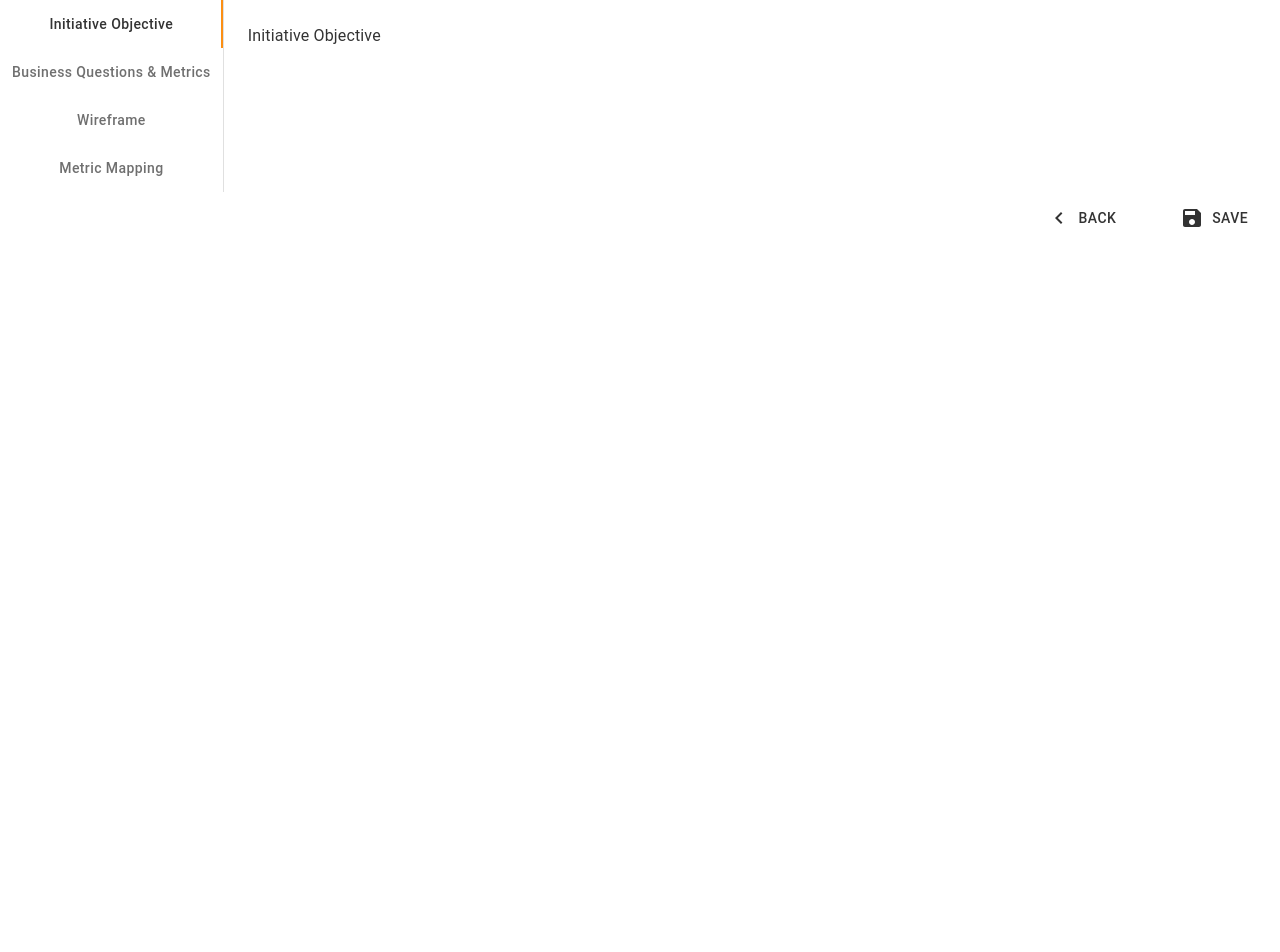
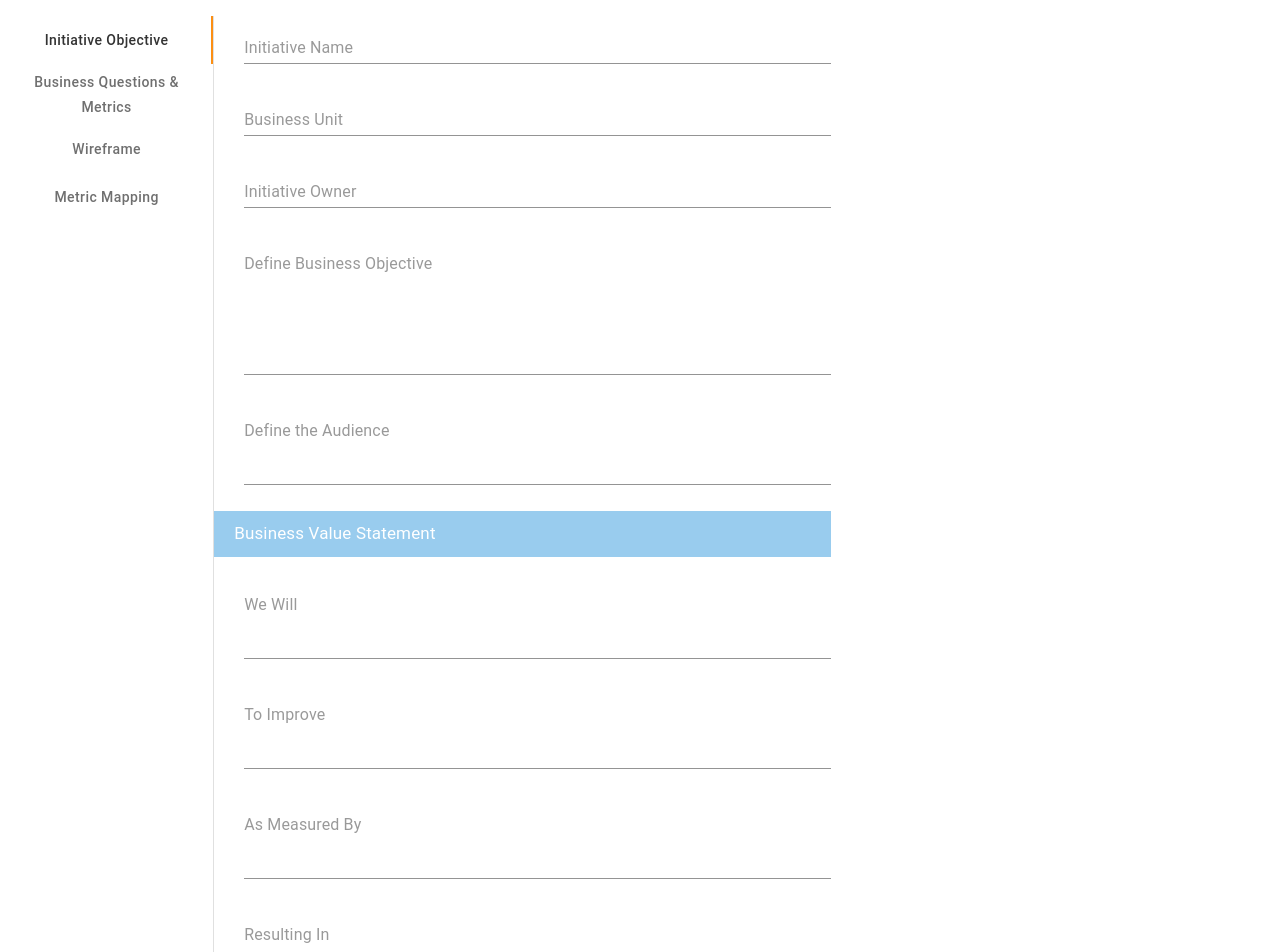
Before and after one commit to rusyanto/domo-initiative, a React app: page /workbook/1 in a window 1280 px wide. Shown: the top 952 px of the page. Before the commit the page ends 800 px from the top, so only its background shows below. Built offline with nearby package versions, Linux system fonts and the light colour scheme.

Commit message:
Added layout for first tab

```diff
--- /dev/null
+++ b/src/components/InitiativeObjtv/InitiativeObjtv.js
@@ -0,0 +1,139 @@
+import React from 'react';
+import Grid from '@material-ui/core/Grid';
+import TextField from '@material-ui/core/TextField';
+import { makeStyles } from '@material-ui/core/styles';
+
+const useStyles = makeStyles(theme => ({
+  multiline: {
+    marginTop: 18
+  },
+  header: {
+    fontSize: 17,
+    color: theme.palette.primary.contrastText,
+    backgroundColor: theme.palette.primary.main,
+    margin: '18px 0 0 -30px',
+    padding: '10px 10px 10px 20px',
+    maxWidth: 'none'
+  },
+  btnBottom: {
+    marginTop: 18
+  }
+}));
+
+function InitiativeObjtv() {
+  const classes = useStyles();
+  const [values, setValues] = React.useState({
+    initiativeName: '',
+    businessUnit: '',
+    initiativeOwner: '',
+    businessObjective: '',
+    audience: '',
+
+    bvWeWill: '',
+    bvImprove: '',
+    bvMeasure: '',
+    bvResult: ''
+  });
+
+  const handleChange = name => event => {
+    setValues({ ...values, [name]: event.target.value });
+  };
+
+  return (
+    <form noValidate autoComplete="off" style={{ padding: '0 6px' }}>
+      <Grid container>
+        <Grid item xs={7}>
+          <TextField
+            id="standard-initiative-name"
+            label="Initiative Name"
+            value={values.initiativeName}
+            onChange={handleChange('initiativeName')}
+            fullWidth
+            margin="normal"
+          />
+          <TextField
+            id="standard-business-unit"
+            label="Business Unit"
+            value={values.businessUnit}
+            onChange={handleChange('businessUnit')}
+            fullWidth
+            margin="normal"
+          />
+          <TextField
+            id="standard-initiative-owner"
+            label="Initiative Owner"
+            value={values.initiativeOwner}
+            onChange={handleChange('initiativeOwner')}
+            fullWidth
+            margin="normal"
+          />
+          <TextField
+            id="standard-business-objective"
+            label="Define Business Objective"
+            multiline
+            rows="6"
+            value={values.businessObjective}
+            onChange={handleChange('businessObjective')}
+            fullWidth
+            margin="normal"
+          />
+          <TextField
+            id="standard-audience"
+            label="Define the Audience"
+            multiline
+            rows="3"
+            value={values.audience}
+            onChange={handleChange('audience')}
+            fullWidth
+            margin="normal"
+          />
+          <Grid className={classes.header} item xs={12}>
+            Business Value Statement
+          </Grid>
+          <TextField
+            id="standard-bv-we-will"
+            label="We Will"
+            multiline
+            rows="3"
+            value={values.bvWeWill}
+            onChange={handleChange('bvWeWill')}
+            fullWidth
+            margin="normal"
+          />
+          <TextField
+            id="standard-bv-improve"
+            label="To Improve"
+            multiline
+            rows="3"
+            value={values.bvImprovel}
+            onChange={handleChange('bvImprove')}
+            fullWidth
+            margin="normal"
+          />
+          <TextField
+            id="standard-bv-measure"
+            label="As Measured By"
+            multiline
+            rows="3"
+            value={values.bvMeasure}
+            onChange={handleChange('bvMeasure')}
+            fullWidth
+            margin="normal"
+          />
+          <TextField
+            id="standard-bv-result"
+            label="Resulting In"
+            multiline
+            rows="3"
+            value={values.bvResult}
+            onChange={handleChange('bvResult')}
+            fullWidth
+            margin="normal"
+          />
+        </Grid>
+      </Grid>
+    </form>
+  );
+}
+
+export default InitiativeObjtv;
--- /dev/null
+++ b/src/components/InitiativeObjtv/index.js
@@ -0,0 +1 @@
+export {default} from './InitiativeObjtv.js';
--- a/src/components/TabPanel/TabPanel.js
+++ b/src/components/TabPanel/TabPanel.js
@@ -14,8 +14,9 @@ function TabPanel(props) {
       id={`vertical-tabpanel-${index}`}
       aria-labelledby={`vertical-tab-${index}`}
       {...other}
+      style={{width: '87%'}}
     >
-      {value === index && <Box p={3}>{children}</Box>}
+      {value === index && <Box p={3} style={{ paddingTop: 0 }}>{children}</Box>}
     </Typography>
   );
 }
--- a/src/components/Workbook/Workbook.js
+++ b/src/components/Workbook/Workbook.js
@@ -5,9 +5,10 @@ import Button from '@material-ui/core/Button';
 import SaveIcon from '@material-ui/icons/Save';
 import Tabs from '@material-ui/core/Tabs';
 import Tab from '@material-ui/core/Tab';
+import Grid from '@material-ui/core/Grid';
 import NavigateBeforeIcon from '@material-ui/icons/NavigateBefore';
 import TabPanel from '../TabPanel';
-import { Grid } from '@material-ui/core';
+import InitiativeObjtv from '../InitiativeObjtv';
 
 function a11yProps(index) {
   return {
@@ -22,6 +23,7 @@ const useStyles = makeStyles(theme => ({
   },
   tabs: {
     borderRight: `1px solid ${theme.palette.divider}`,
+    marginTop: 16,
   },
   tabLabel: {
     textTransform: 'none',
@@ -69,7 +71,7 @@ function Workbook() {
           <Tab label="Metric Mapping" {...a11yProps(3)} className={classes.tabLabel} />
         </Tabs>
         <TabPanel value={value} index={0}>
-          Initiative Objective
+          <InitiativeObjtv />
         </TabPanel>
         <TabPanel value={value} index={1}>
           Business Questions & Metrics
```
